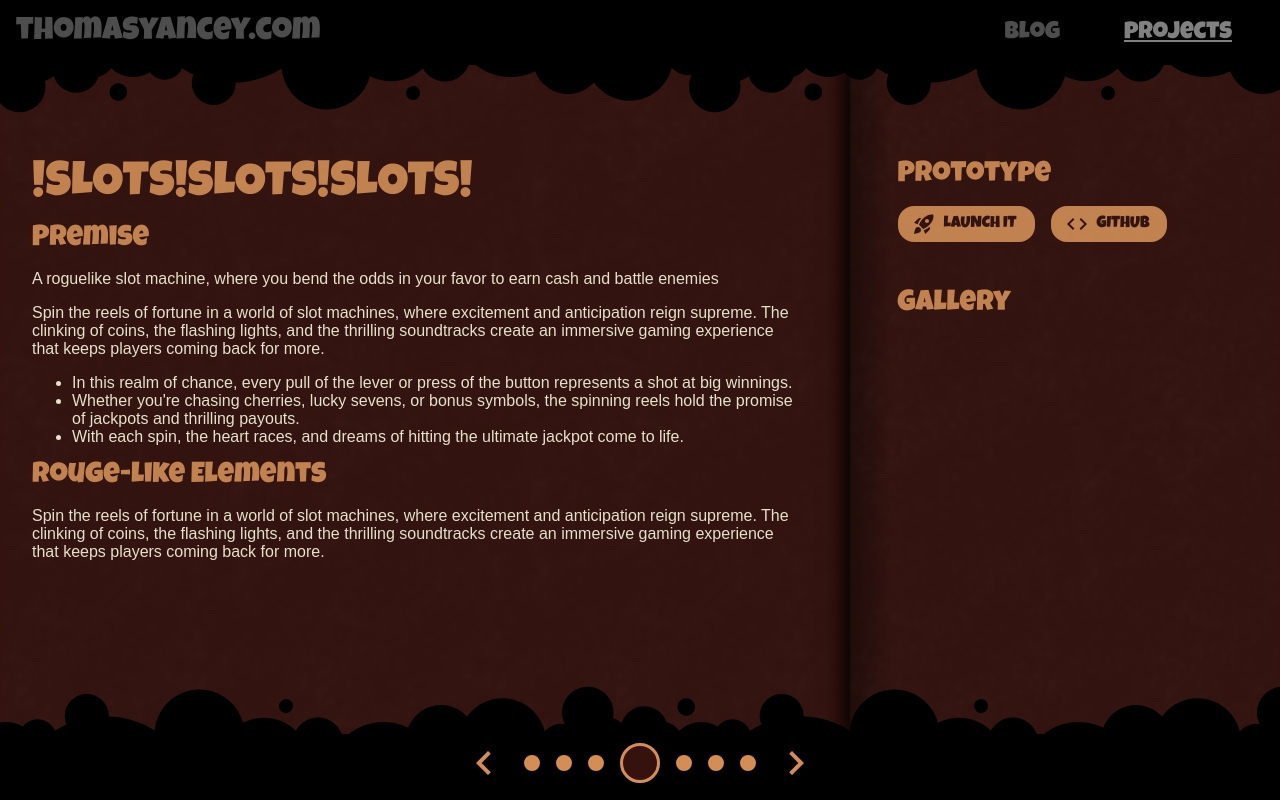
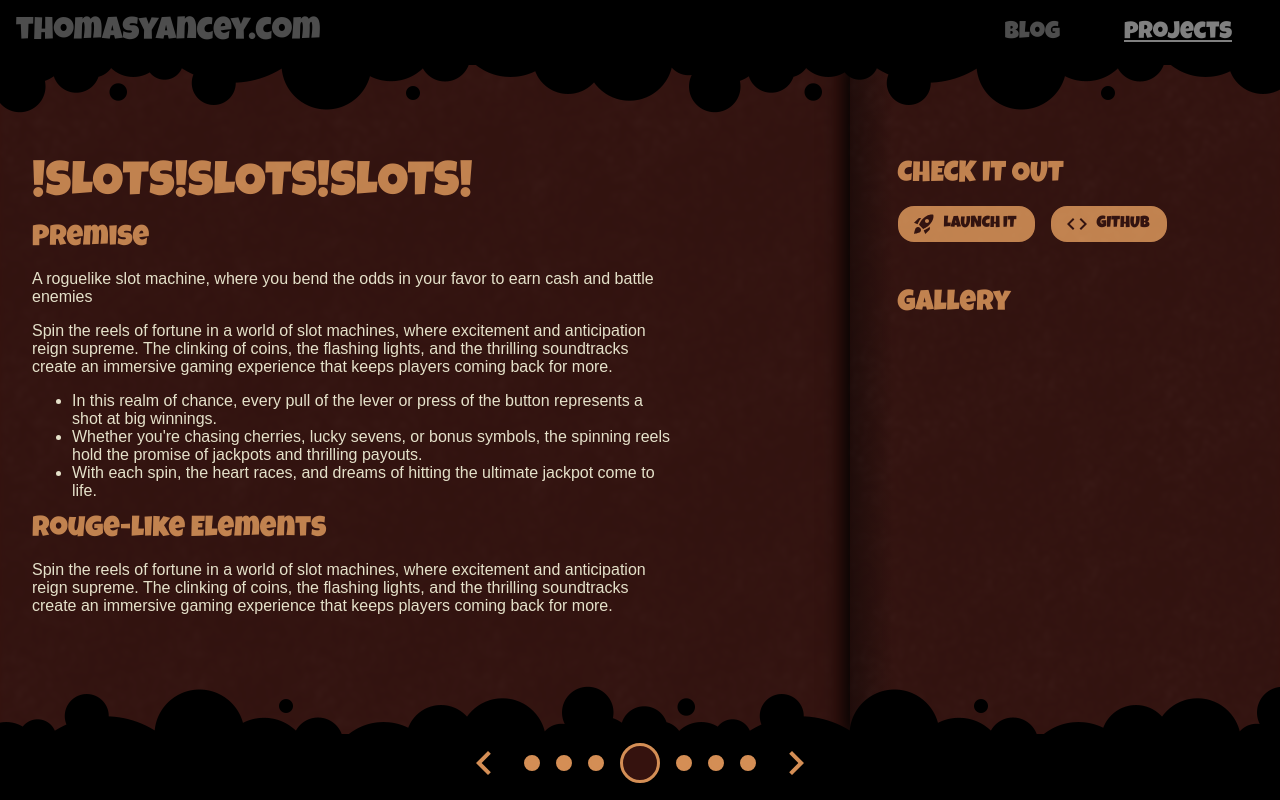
Before and after one commit to thyancey/portfolio, a React (Vite) app: page /#/projects/alteredchromatic in a window 1280 px wide. Built offline with nearby package versions, Linux system fonts and the light colour scheme; a web font is replaced by a local one.

Commit message:
fix up some hover states

```diff
--- a/src/components/content/data.tsx
+++ b/src/components/content/data.tsx
@@ -42,7 +42,7 @@ export const Projects: ContentDef[] = [
   },
   {
     route: '/projects/slots',
-    name: '!SLOTS!',
+    name: '!SLOTS!SLOTS!SLOTS!',
     theme: 'slots',
     bodyComponent: <Content_Slots />,
     url: 'https://thyancey.github.io/slot-machine/',
--- a/src/components/content/index.tsx
+++ b/src/components/content/index.tsx
@@ -65,6 +65,10 @@ const ScBodyCopy = styled.div`
   height: 100%;
 
   padding: 6rem 2rem;
+
+  >div{
+    max-width: 40rem;
+  }
 `;
 
 const ScLaunchButton = styled.a`
@@ -351,11 +355,11 @@ function Content({ contentDef, imageIdx = -1 }: Props) {
       </ScModal>
       <ScLeft>
         <ScNoise $blur={2.5} />
-        <ScBodyCopy>{contentDef.bodyComponent}</ScBodyCopy>
+        <ScBodyCopy><div>{contentDef.bodyComponent}</div></ScBodyCopy>
       </ScLeft>
       <ScRight>
         <ScNoise $blur={2} />
-        <h3>{'Prototype'}</h3>
+        <h3>{'CHECK IT OUT'}</h3>
         {contentDef.url && (
           <ScLaunchButton href={contentDef.url} target='_blank'>
             <Icon_RocketLaunch />
--- a/src/components/footer.tsx
+++ b/src/components/footer.tsx
@@ -29,8 +29,8 @@ const ScNavBar = styled.div`
     margin: 0 .5rem -.25rem .5rem;
 
     &:hover{
-      color: var(--theme-neutral);
-      filter: drop-shadow(2px 4px 6px var(--theme-primary));
+      color: var(--theme-bg);
+      filter: drop-shadow(0 0 3px var(--theme-primary)) drop-shadow(0 0 3px var(--theme-primary)) drop-shadow(0 0 3px var(--theme-primary));
     }
   }
 `;
```
